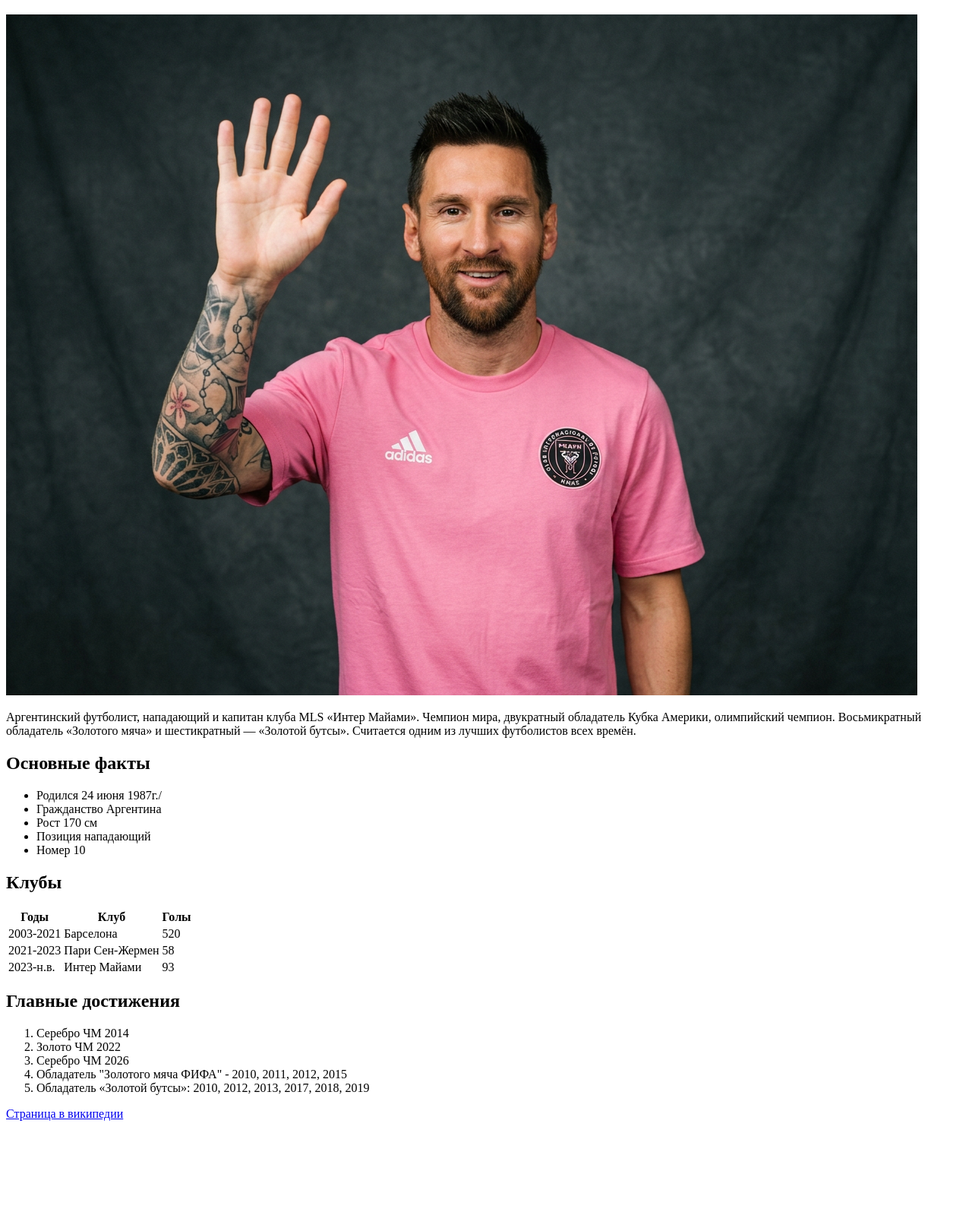
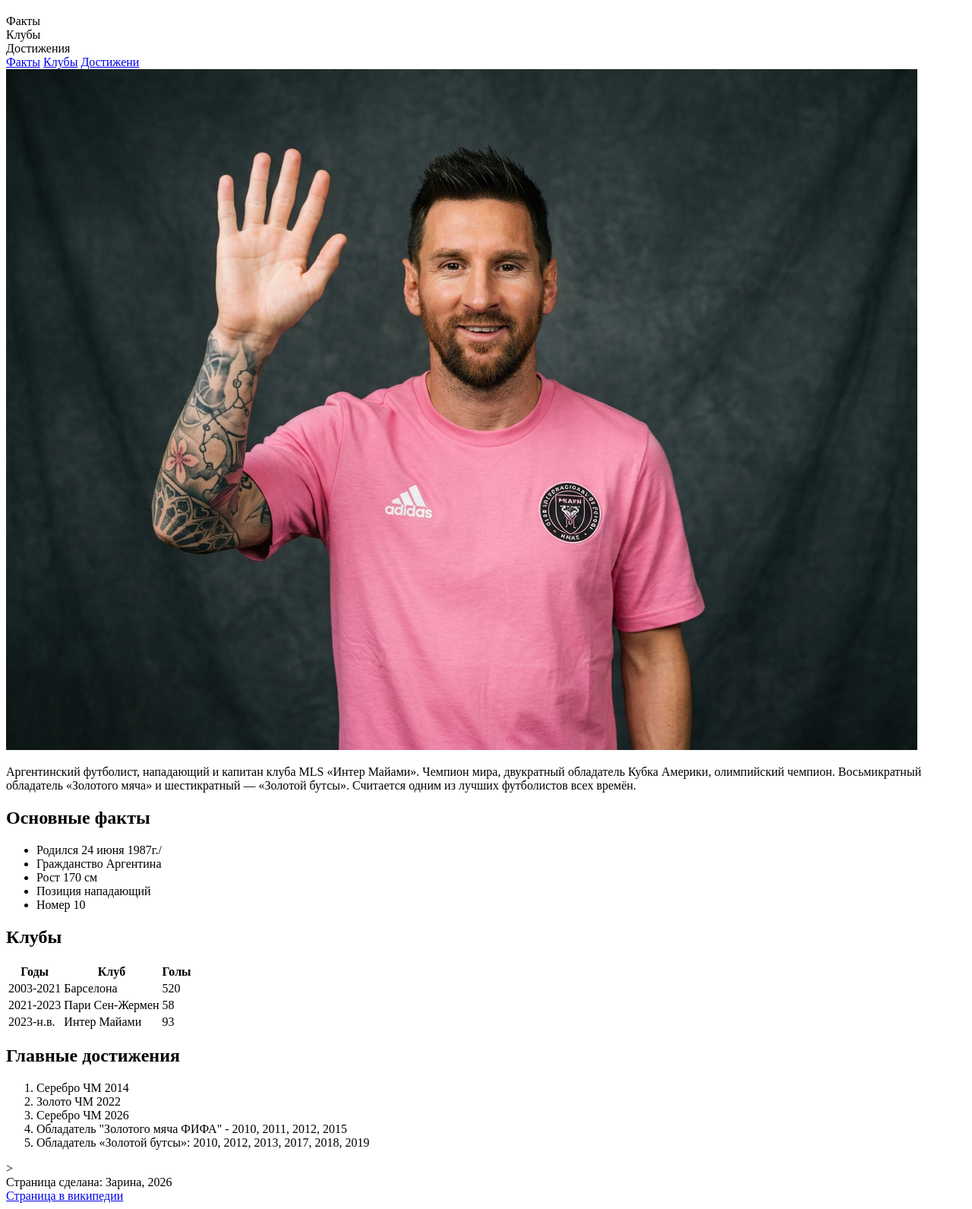
Before and after one commit to zsabitova217-wq/footballer, a plain HTML site: page index.html in a window 1280 px wide. Shown: the part 61-1652 px from the top of the page at 76% size. Before the commit the page ends 1544 px from the top, so only its background shows below. Drawn offline with Linux system fonts and the light colour scheme.

Commit message:
Add page structure

```diff
--- a/index.html
+++ b/index.html
@@ -7,16 +7,28 @@
   </head>
 
   <body>
+     <header>
       <h1>Лионель Месси</h1>
+      <nav>Факты</nav>
+      <nav>Клубы</nav>
+      <nav>Достижения</nav>
+
+      <a href="#facts">Факты</a>
+      <a href="#clubs">Клубы</a>
+      <a href="#achievements">Достижени</a>
+    </header>
+     <main>
+      <section id="about">
       <img src="images/messi.png" alt="Лионель Месси улыбается" />
       <p>
         Аргентинский футболист, нападающий и капитан клуба MLS «Интер Майами».
         Чемпион мира, двукратный обладатель Кубка Америки, олимпийский чемпион.
-      Восьмикратный обладатель «Золотого мяча» и шестикратный — «Золотой бутсы».
-      Считается одним из лучших футболистов всех времён.
+        Восьмикратный обладатель «Золотого мяча» и шестикратный — «Золотой
+        бутсы». Считается одним из лучших футболистов всех времён.
       </p>
 
-    <h2>Основные факты</h2>
+      <section id="facts"> <h2>Основные факты</h2>
+
       <ul>
         <li>Родился 24 июня 1987г./</li>
         <li>Гражданство Аргентина</li>
@@ -25,7 +37,8 @@
         <li>Номер 10</li>
       </ul>
 
-    <h2>Клубы</h2>
+
+      <section id="clubs"> <h2>Клубы</h2>
       <table>
         <tr>
           <th>Годы</th>
@@ -49,7 +62,7 @@
         </tr>
       </table>
 
-    <h2>Главные достижения</h2>
+      <section id="achievements"> <h2>Главные достижения</h2>
       <ol>
         <li>Серебро ЧМ 2014</li>
         <li>Золото ЧМ 2022</li>
@@ -58,9 +71,13 @@
         <li>Обладатель «Золотой бутсы»: 2010, 2012, 2013, 2017, 2018, 2019</li>
       </ol>
 
+      >
+    </main>
+  </body>
+  <footer>Страница сделана: Зарина, 2026</footer>
     <a
         href="https://ru.wikipedia.org/wiki/%D0%9C%D0%B5%D1%81%D1%81%D0%B8,_%D0%9B%D0%B8%D0%BE%D0%BD%D0%B5%D0%BB%D1%8C"
+        target="_blank"
         >Страница в википедии</a
-    >
-  </body>
+
 </html>
```
Lines whose indentation alone changed are shown as unchanged.
